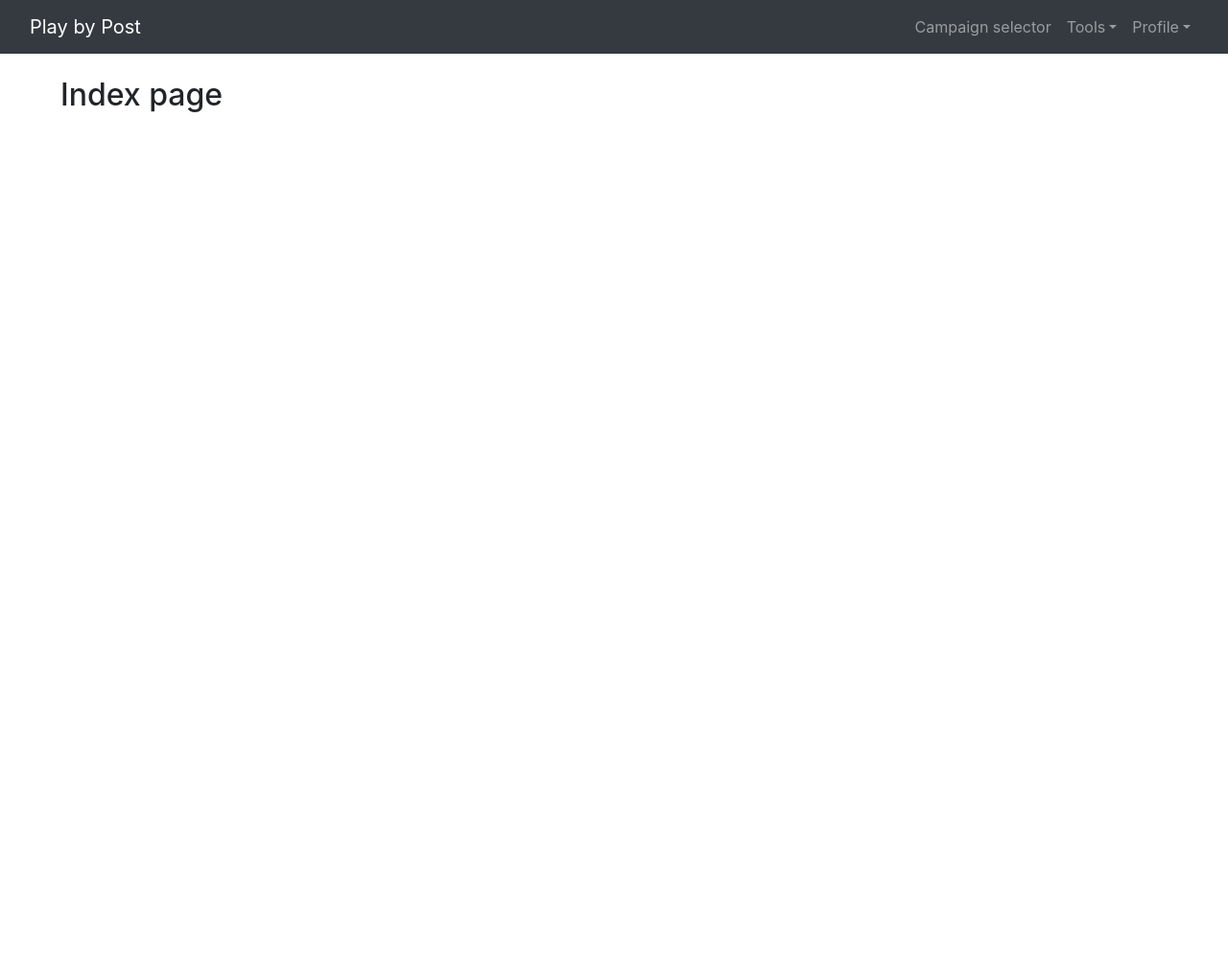
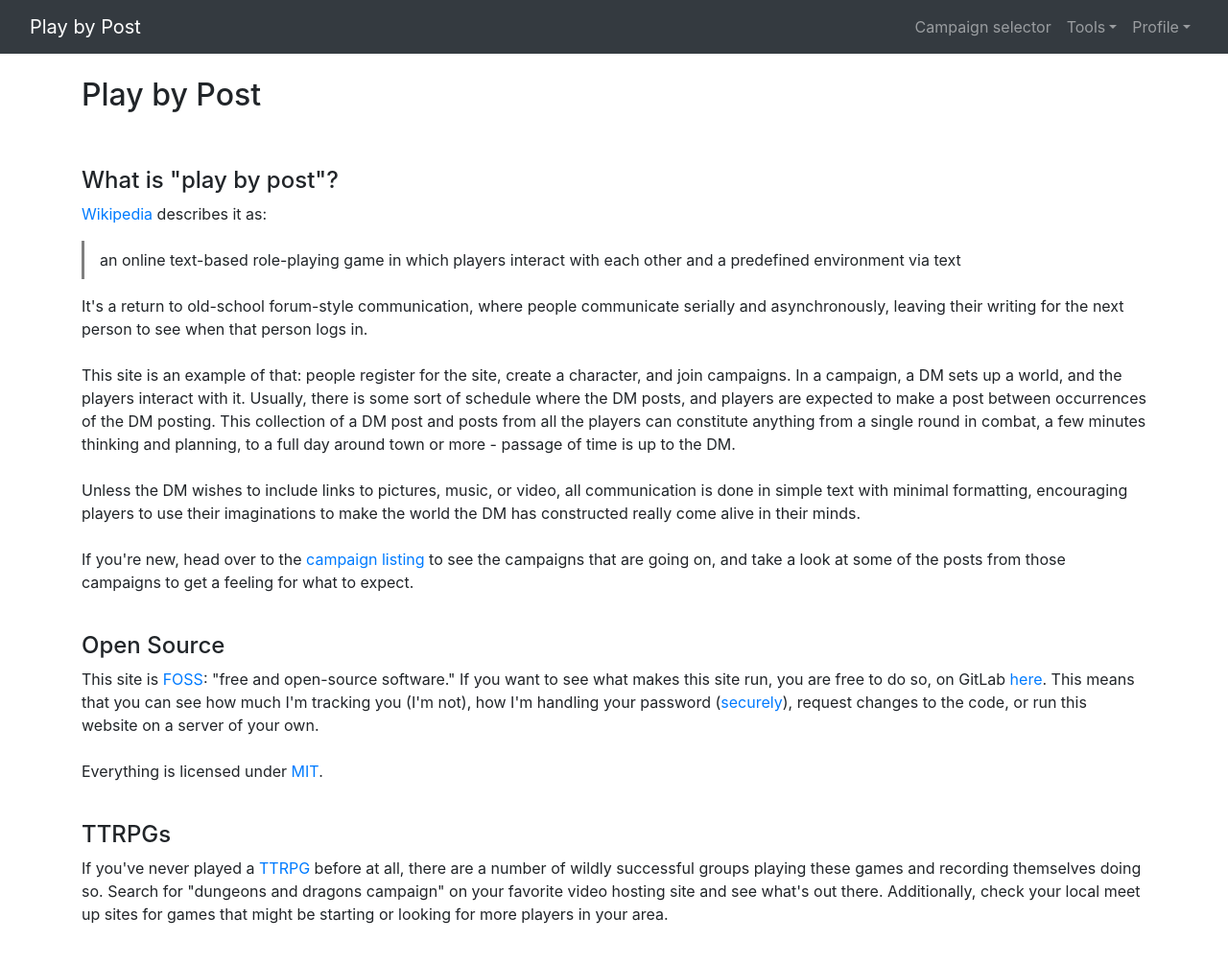
Before and after one commit to Celeo/PlayByPost, a Flask app: page / in a window 1280 px wide. Shown: the whole page at 96% size. Before the commit the page ends 117 px from the top, so only its background shows below. Run offline with Flask 2, Linux system fonts and the light colour scheme; parts of the project's set-up code (start-up, migrations or seed data) failed here and were passed over; some libraries are stand-ins or nearby versions.

Commit message:
Index updates

```diff
--- /dev/null
+++ b/pbp/static/style.css
@@ -0,0 +1,4 @@
+blockquote {
+    border-left: 3px solid rgba(0, 0, 0, 0.5);
+    padding: 0.5rem 0 0.5rem 1rem;
+}
--- a/pbp/templates/base.jinja2
+++ b/pbp/templates/base.jinja2
@@ -5,6 +5,7 @@
   <meta name="viewport" content="width=device-width, initial-scale=1, shrink-to-fit=no">
   <meta http-equiv="X-UA-Compatible" content="ie=edge">
   <link rel="stylesheet" href="https://stackpath.bootstrapcdn.com/bootstrap/4.1.3/css/bootstrap.min.css" integrity="sha384-MCw98/SFnGE8fJT3GXwEOngsV7Zt27NXFoaoApmYm81iuXoPkFOJwJ8ERdknLPMO" crossorigin="anonymous">
+  <link rel="stylesheet" href="static/style.css">
   <script src="https://cdnjs.cloudflare.com/ajax/libs/vue/2.5.17/vue.js" crossorigin="anonymous"></script>
   <script src="https://code.jquery.com/jquery-3.3.1.slim.min.js" integrity="sha384-q8i/X+965DzO0rT7abK41JStQIAqVgRVzpbzo5smXKp4YfRvH+8abtTE1Pi6jizo" crossorigin="anonymous"></script>
   <title>{% if campaign %}{{ campaign }} | {% endif %}Play by Post</title>
@@ -13,7 +14,7 @@
 
   <nav class="navbar navbar-expand-lg navbar-dark bg-dark">
     <div class="container-fluid">
-      <span class="navbar-brand">Play by Post</span>
+      <span class="navbar-brand"><a href="{{ url_for('base.index') }}" style="color: white;">Play by Post</a></span>
       <button class="navbar-toggler" type="button" data-toggle="collapse" data-target="#navbarSupportedContent" aria-controls="navbarSupportedContent">
         <span class="anvbar-toggler-icon"></span>
       </button>
--- a/pbp/templates/index.jinja2
+++ b/pbp/templates/index.jinja2
@@ -2,6 +2,59 @@
 
 {% block body %}
 
-<h2>Index page</h2>
+<div class="container">
+  <h2>Play by Post</h2>
+  <br><br>
+  <h4>What is "play by post"?</h4>
+  <p>
+    <a href="https://en.wikipedia.org/wiki/Play-by-post_role-playing_game">Wikipedia</a> describes it as:
+
+    <blockquote>
+       an online text-based role-playing game in which players interact with each other and a predefined environment via text
+    </blockquote>
+
+    It's a return to old-school forum-style communication, where people communicate serially and asynchronously, leaving their
+    writing for the next person to see when that person logs in.
+
+    <br><br>
+
+    This site is an example of that: people register for the site, create a character, and join campaigns. In a campaign, a DM
+    sets up a world, and the players interact with it. Usually, there is some sort of schedule where the DM posts, and players
+    are expected to make a post between occurrences of the DM posting. This collection of a DM post and posts from all the players
+    can constitute anything from a single round in combat, a few minutes thinking and planning, to a full day around town or more -
+    passage of time is up to the DM.
+
+    <br><br>
+
+    Unless the DM wishes to include links to pictures, music, or video, all communication is done in simple text with minimal formatting,
+    encouraging players to use their imaginations to make the world the DM has constructed really come alive in their minds.
+
+    <br><br>
+
+    If you're new, head over to the <a href="{{ url_for('base.campaigns') }}">campaign listing</a> to see the campaigns that
+    are going on, and take a look at some of the posts from those campaigns to get a feeling for what to expect.
+  </p>
+
+  <br>
+  <h4>Open Source</h4>
+  <p>
+    This site is <a href="https://en.wikipedia.org/wiki/Free_and_open-source_software">FOSS</a>: "free and open-source software." If you want to see what
+    makes this site run, you are free to do so, on GitLab <a href="https://gitlab.com/Celeo/PlayByPost">here</a>. This means that you can see how much
+    I'm tracking you (I'm not), how I'm handling your password (<a href="https://en.wikipedia.org/wiki/Bcrypt">securely</a>), request changes to the
+    code, or run this website on a server of your own.
+
+    <br><br>
+
+    Everything is licensed under <a href="https://en.wikipedia.org/wiki/MIT_License">MIT</a>.
+  </p>
+
+  <br>
+  <h4>TTRPGs</h4>
+  <p>
+    If you've never played a <a href="Tabletop role-playing game">TTRPG</a> before at all, there are a number of wildly successful groups playing these games
+    and recording themselves doing so. Search for "dungeons and dragons campaign" on your favorite video hosting site and see what's out there. Additionally,
+    check your local meet up sites for games that might be starting or looking for more players in your area.
+  </p>
+</div>
 
 {% endblock %}
```
